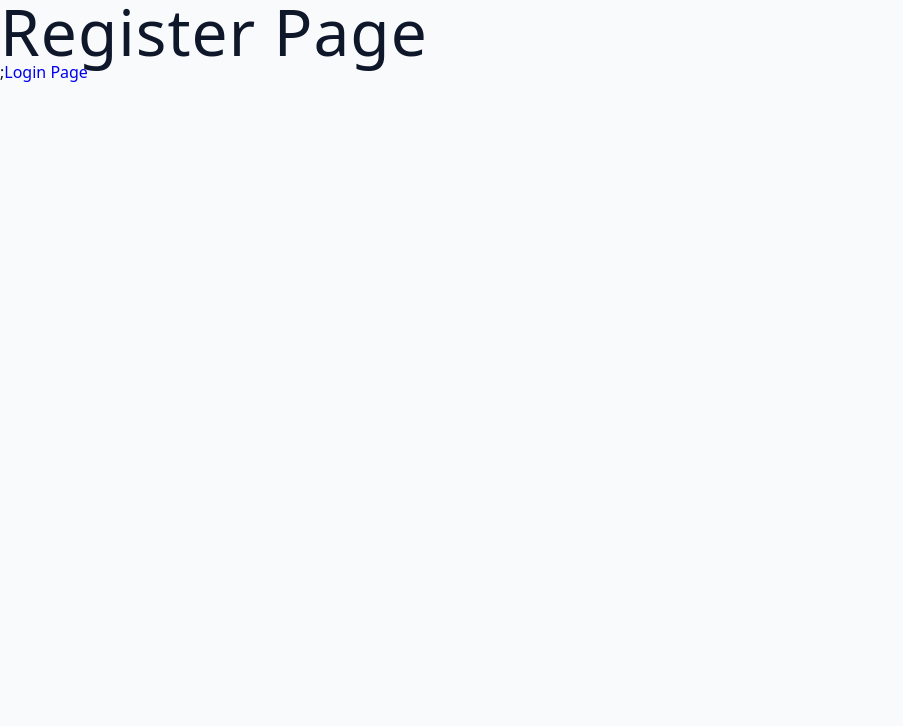
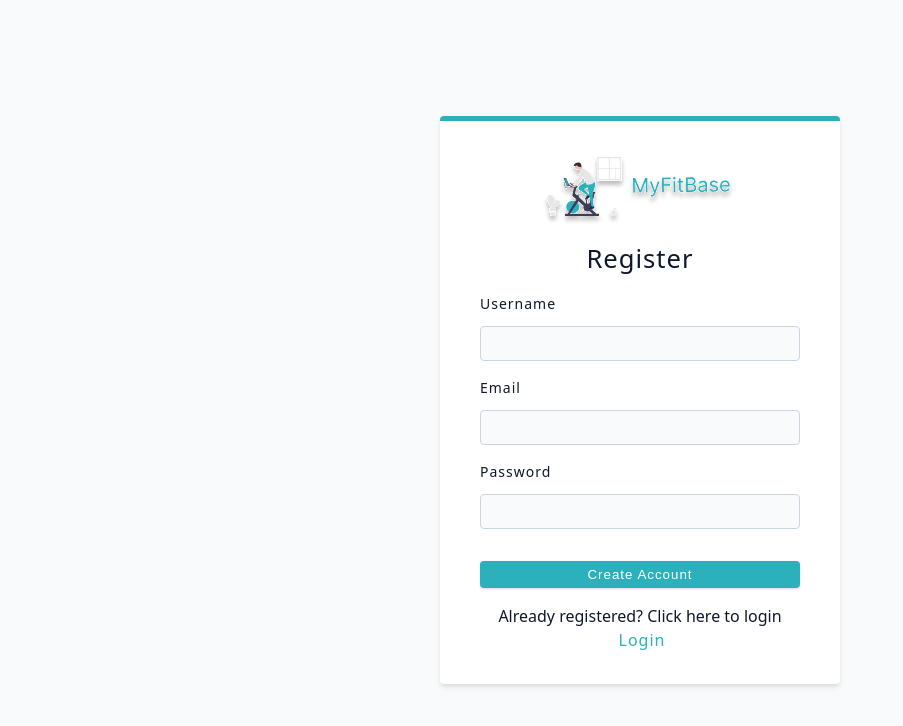
Before and after one commit to MichalJakubczak/MyFitBase, a React (Vite) app in the folder client/: page /register in a window 1280 px wide. Shown: the top 726 px of the page, without its empty margins (0-903 px from the left). Built offline with nearby package versions, Linux system fonts and the light colour scheme.

Commit message:
Login, Register pages and dashboard bars

```diff
--- a/client/src/App.jsx
+++ b/client/src/App.jsx
@@ -7,6 +7,11 @@ import {
   Login,
   Landing,
   Error,
+  AddExercise,
+  Stats,
+  Profile,
+  Admin,
+  AllExercises,
 } from './pages/index';
 
 
@@ -30,6 +35,28 @@ const router = createBrowserRouter([
     {
       path:'dashboard',
       element:<DashboardLayout />,
+      children:[
+        {
+          index: true,
+          element:<AddExercise/>
+        },
+        {
+          path: 'stats',
+          element: <Stats/>
+        },
+        {
+          path: 'all-exercises',
+          element: <AllExercises/>
+        },
+        {
+          path: 'profile',
+          element: <Profile/>
+        },
+        {
+          path: 'admin',
+          element: <Admin/>
+        },
+      ]
     },
 
     {
--- /dev/null
+++ b/client/src/components/FormRow.jsx
@@ -0,0 +1,13 @@
+
+const FormRow = ({type, username, labelText, defaultValue}) => {
+  return (
+    <div className="form-row">
+        <label htmlFor={username} className="form-label">
+          {labelText || username}
+        </label>
+        <input type={type} id={username} username={username} className="form-input" defaultValue={defaultValue || ''} required/>
+      </div>
+  );
+}
+
+export default FormRow
--- a/client/src/components/Logo.jsx
+++ b/client/src/components/Logo.jsx
@@ -1,4 +1,4 @@
-import logo from '../assets/images/logo6.svg';
+import logo from '../assets/images/logo7.svg';
 
 const Logo = () =>{
     return <img src={logo} alt='myfitbase'
--- a/client/src/components/index.js
+++ b/client/src/components/index.js
@@ -1 +1,2 @@
 export {default as Logo} from './Logo';
+export {default as FormRow} from './FormRow';
--- a/client/src/pages/DashboardLayout.jsx
+++ b/client/src/pages/DashboardLayout.jsx
@@ -1,6 +1,8 @@
-
+import { Outlet } from "react-router-dom";
 const DashboardLayout = () => {
-  return <h1>DashboardLayout</h1>;
+  return <div>
+    <Outlet/>
+  </div>
 
 };
 
--- a/client/src/pages/Landing.jsx
+++ b/client/src/pages/Landing.jsx
@@ -14,11 +14,11 @@ const Landing = () => {
       <div className="container page">
         <div className="info">
           <h1>
-
+                 Welcome to <br/>
                   your <span>fit</span><span>Base</span>
           </h1>
           <p>
-             Welcome to the world where every step matters and every training brings you closer to your goal.
+             The world where every step matters and every training brings you closer to your goal.
               We are glad that you have joined our community of enthusiasts of exercise and a healthy lifestyle.
               With us you will discover new ways to activate your day and find inspiration for regular activities
               training and learn the secrets of optimizing your nutritional plan.
--- a/client/src/pages/Login.jsx
+++ b/client/src/pages/Login.jsx
@@ -1,11 +1,26 @@
 import { Link } from "react-router-dom";
+import Wrapper from "../assets/wrappers/RegisterAndLoginPage";
+import { FormRow, Logo } from "../components";
+
 
 const Login = () => {
   return (
-  <div>
-  <h1>Login Page</h1>;
-  <Link to= '/register'>Register Page</Link>
-</div>
+    <Wrapper>
+      <form className="form">
+        <Logo/>
+        <h4>login</h4>
+        <FormRow type="email" username="email"></FormRow>
+        <FormRow type="password" username="password"></FormRow>
+        <button type="submit" className="btn btn-block">Log in</button>
+        <p>
+        Don't have an account yet? Click here to join<br></br>
+        <Link to='/register' className="member-btn">
+          Sing Up
+        </Link>
+        </p>
+      </form>
+
+    </Wrapper>
   );
 };
 
--- a/client/src/pages/Register.jsx
+++ b/client/src/pages/Register.jsx
@@ -1,11 +1,22 @@
 import { Link } from "react-router-dom";
-
+import Wrapper from "../assets/wrappers/RegisterAndLoginPage";
+import { FormRow, Logo } from "../components";
 const Register = () => {
   return (
-  <div>
-    <h1>Register Page</h1>;
-    <Link to= '/login'>Login Page</Link>
-  </div>
+  <Wrapper>
+    <form className="form">
+      <Logo/>
+      <h4>Register</h4>
+      <FormRow type='text' username='username'/>
+      <FormRow type='text' email='email' labelText='email'/>
+      <FormRow type='text' password='password' labelText='password'/>
+      <button type="submit" className="btn btn-block">Create account</button>
+      <p>
+        Already registered? Click here to login<br></br>
+        <Link to='/login' className="member-btn">Login</Link>
+      </p>
+    </form>
+  </Wrapper>
   );
 };
 
```
Also changed, not shown: client/src/components/BigSidebar.jsx (added, +12 -0 lines), client/src/components/SmallSidebar.jsx (added, +11 -0 lines), client/src/assets/images/logo6.svg, client/src/assets/images/logo7.svg (added).
